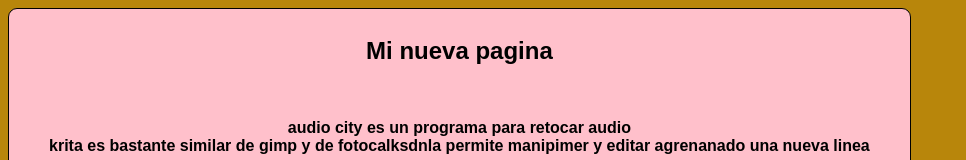
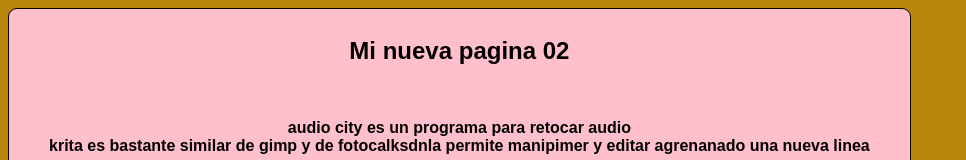
Before and after one commit to SanchoPanza1/hyperblog, a plain HTML site: page blogpost.html in a window 1280 px wide. Shown: the top 160 px of the page, without its empty margins (0-966 px from the left). Drawn offline with Linux system fonts and the light colour scheme.

```diff
--- a/blogpost.html
+++ b/blogpost.html
@@ -9,7 +9,7 @@
 <body>
 
     <div id="contenedor">
-        <h2> <strong>Mi nueva pagina</strong> </h2>
+        <h2> <strong>Mi nueva pagina 02</strong> </h2>
         <br>
         <p > audio city es un programa para retocar audio
             <br>
```
